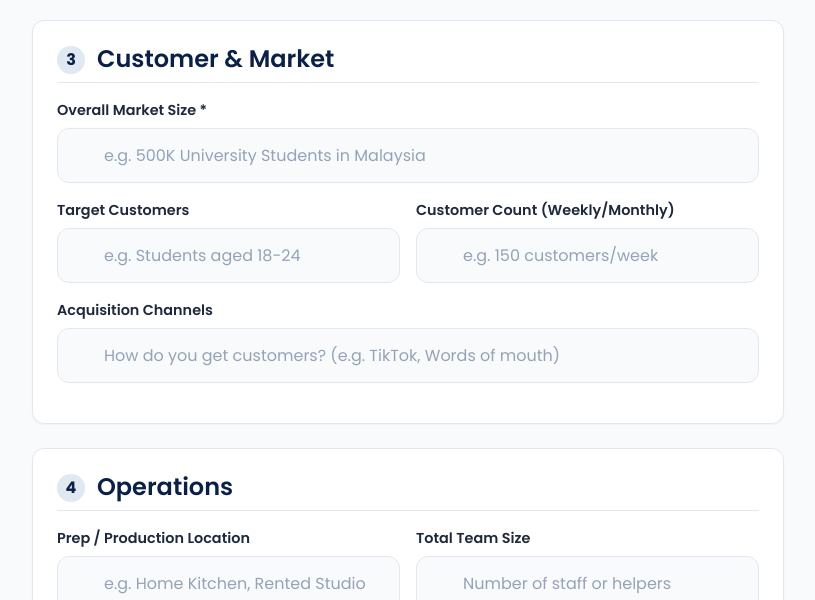
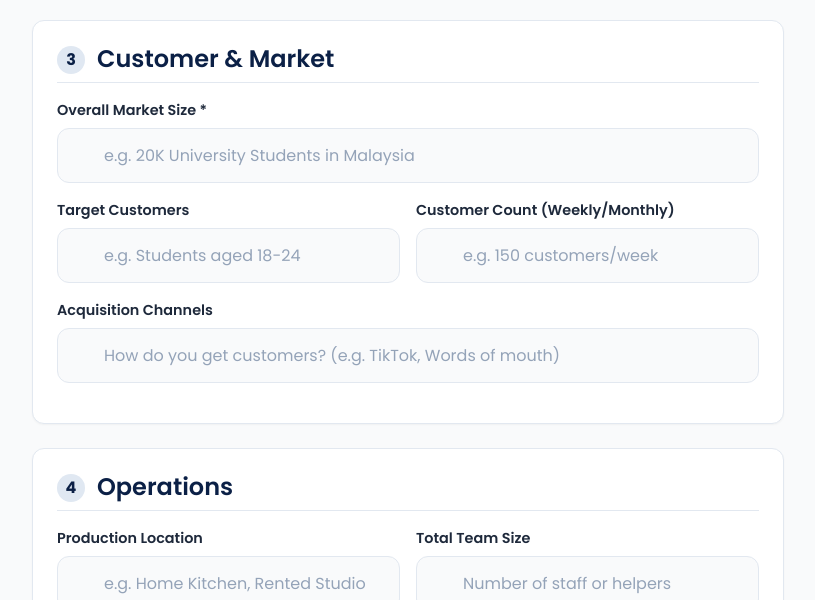
Before and after one commit to mondayrx8/dummytest2, a React (Vite) app in the folder client/: page /create in a window 1280 px wide. Shown: the part 1480-2080 px from the top of the page, without its empty margins (232-1047 px from the left). Built offline with nearby package versions, Linux system fonts and the light colour scheme; no server answers; sample sign-in values are in the browser's storage.

Commit message:
Fix big bugs

```diff
--- a/client/src/components/PortfolioForm.jsx
+++ b/client/src/components/PortfolioForm.jsx
@@ -421,7 +421,7 @@ const PortfolioForm = ({ onSave, currentPortfolio, setCurrentPortfolio }) => {
                 value={formData.marketSize}
                 onChange={handleChange}
                 className="modern-input"
-                placeholder="e.g. 500K University Students in Malaysia"
+                placeholder="e.g. 20K University Students in Malaysia"
                 required
               />
             </div>
@@ -474,7 +474,7 @@ const PortfolioForm = ({ onSave, currentPortfolio, setCurrentPortfolio }) => {
 
             <div className="form-grid">
               <div className="input-group">
-                <label className="input-label">Prep / Production Location</label>
+                <label className="input-label">Production Location</label>
                 <input
                   type="text"
                   name="prepLocation"
--- a/client/src/components/ResetPassword.jsx
+++ b/client/src/components/ResetPassword.jsx
@@ -26,7 +26,7 @@ const ResetPassword = () => {
                 token,
                 newPassword
             });
-            setMessage("Kemenangan! " + res.data.message);
+            setMessage("Success! " + res.data.message);
             setTimeout(() => navigate('/'), 3000); // Bawa user ke page login lepas 3 saat
         } catch (err) {
             setError(err.response?.data?.message || "Token tidak sah atau telah luput.");
```
